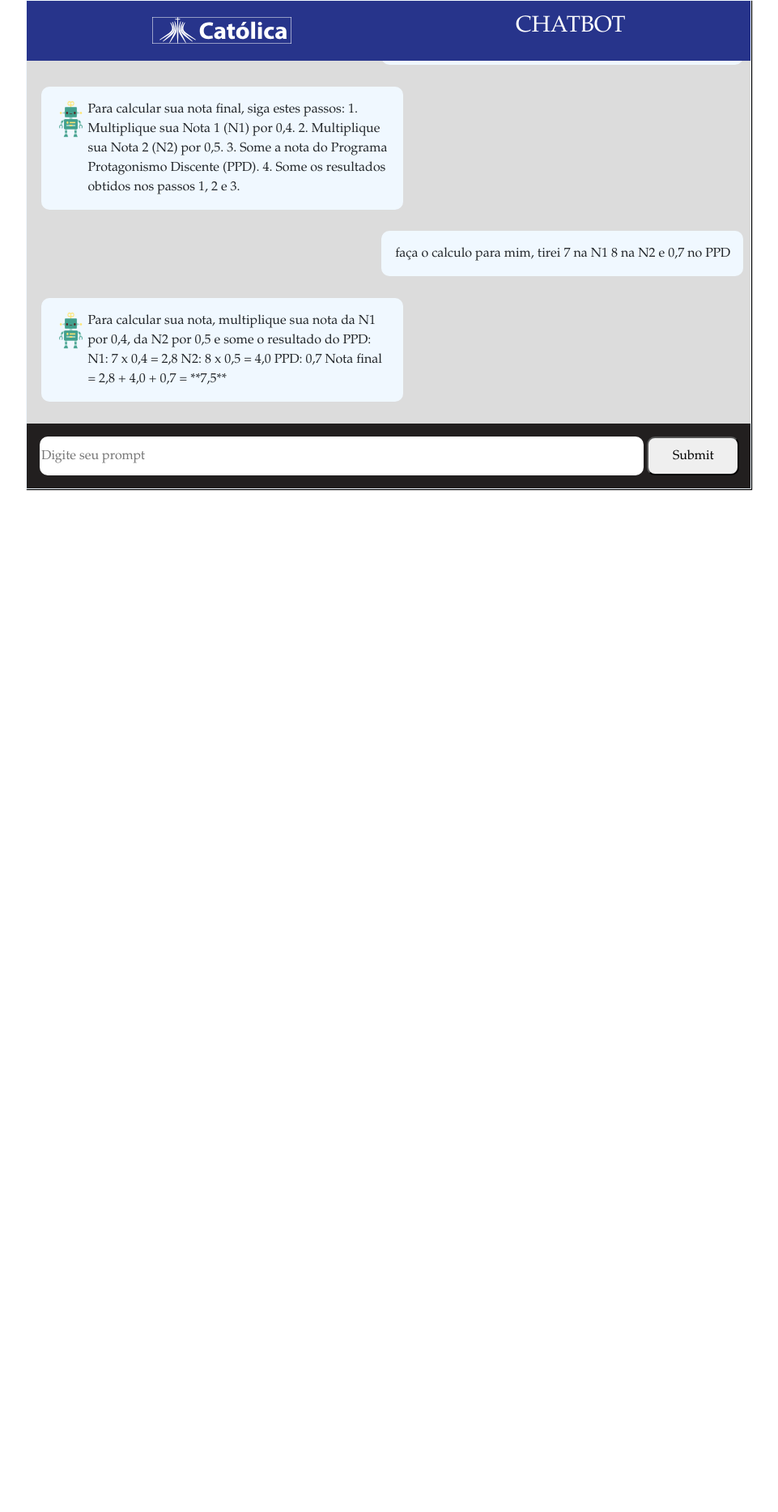
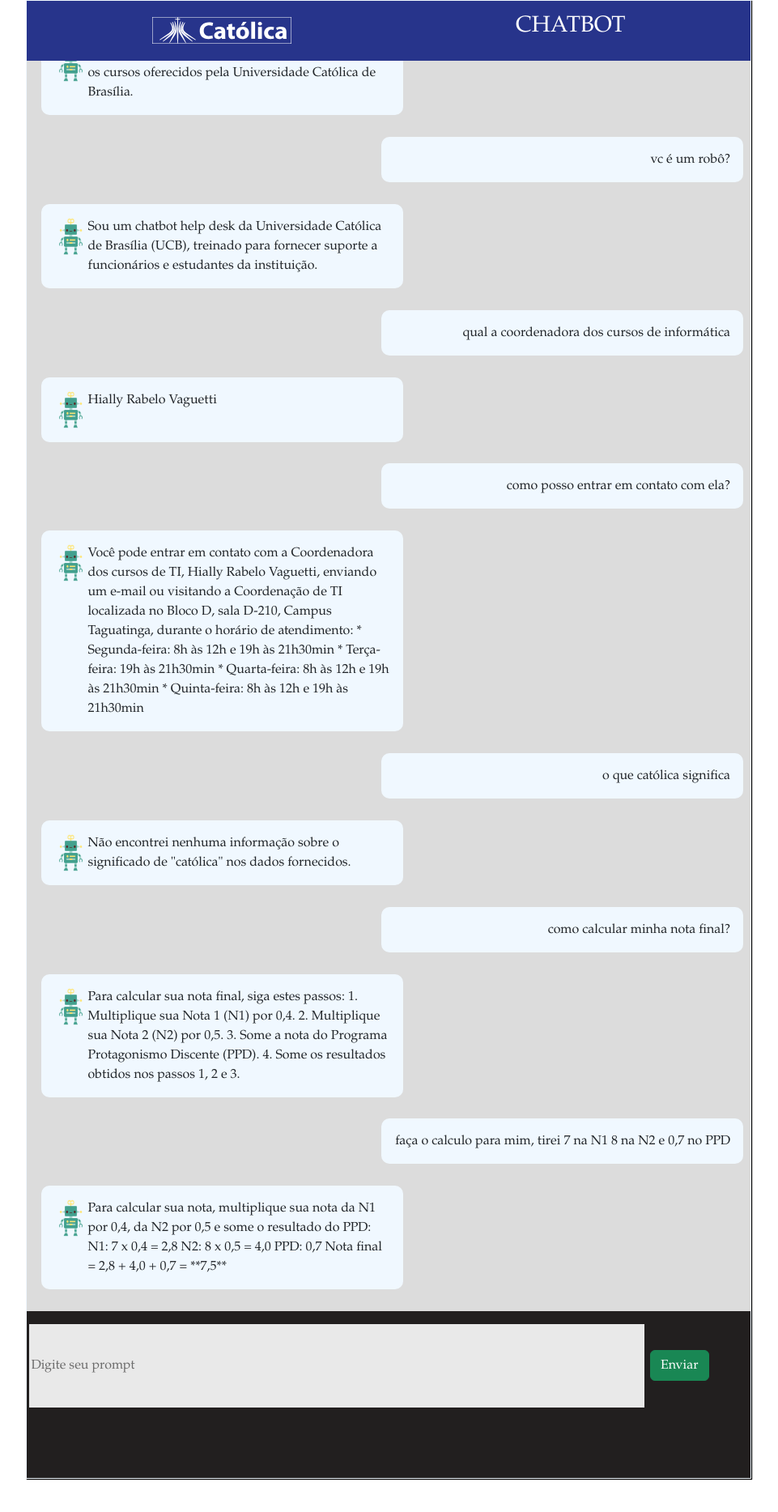
Before and after one commit to samuelx32/Projeto-ChatBot, a Flask app: page / in a window 1280 px wide. Shown: the top 1867 px of the page at 81% size, without its empty margins (160-1121 px from the left). Run offline with Flask 3, Linux system fonts and the light colour scheme; data comes from the database, SQL or seed files in the repository; both versions use the stored data as it was after the commit.

Commit message:
adicionando novo layout e base atualizada

```diff
--- a/app.py
+++ b/app.py
@@ -14,10 +14,25 @@
     genai.configure(api_key=API_CHAT)
 
     model = genai.GenerativeModel('gemini-pro')
-    prompt = f"""(Nome: Julio),
-    (Preço do curso de Ciência da computação: 1567 reais),
-    (horário de aula: das 9 da manhâ até às 11 e meia)
-    (Onde eu abro chamado: Sispred);
+    prompt = f"""(Função: Servir de apoio aos funcionários e estudantes da UCB podendo utilizar essas informações ou fornecidas na internet),
+    (Cursos: Medicina Veterinária, Agronomia, Zootecnia, Direito, Administração, Ciências Contábeis, Engenharia de Software, Arquitetura, Psicologia, Ciência da Computação,e mais),
+    (horário de funcionamento da coordenação: Segunda-feira: 8h às 12h e 19h às 21h30min,Terça-feira: 19h às 21h30min, Quarta-feira: 8h às 12h e 19h às 21h30min, Quinta-feira: 8h às 12h e 19h às 21h30min),
+    (Local da coordenação de TI: Bloco D, sala D-210, Campus Taguatinga),
+    (Coordenadora dos cursos de TI: Hially Rabelo Vaguetti),
+    (Seu email institucional é: Todas as comunicações por e-mail são feitas por meio do e-mail institucional. (SEUNOME@a.ucb.br)),
+    (Sobre a biblioteca virtual: A Minha Biblioteca é uma base de livros eletrônicos que oferece acesso a milhares de livros técnicos, científicos e profissionais das principais editoras acadêmicas do país),
+    (Onde eu abro chamado: Sispred),
+    (Como eu solicito instalação de software: Sispred),
+    (Como trancar o curso:Caso deseje realizar o trancamento do seu curso, é necessário formalizar o pedido no ATENDE.),
+    (Como reservar laboratórios: Enviar e-mail solicitando a reserva),
+    (Qual o padrão de senha: Caracter especial, número e letra minúsculo e maiuscula),
+    (Campus Taguatinga: Câmpus Taguatinga QS 07 - Lote 01 - EPCT - Taguatinga, Brasília/DF - CEP: 71966-700),
+    (Campus Ceilândia: Câmpus Ceilândia St. N QNN 31 - Ceilândia, Brasília - DF, 72225-310 Telefone: 3356-9202),
+    (Horário de funcionamento da biblioteca: Segunda à sexta-feira, das 8h às 21h45. Sábado, das 8h15 às 14h.),
+    (Como calcular sua nota: pegue sua nota N1 e multiplique por 0.4 depois pege a sua nota N2 e multiplique por 0.5 depois pegue sua nota do PPD, aí é só somar tudo)
+    (N1: Nota 1),
+    (N2: Nota 2),
+    (PPD: Programa Protagonismo Discente);
     Você é um chatbot help desk da Universidade católica de brasília, com base nesses dados ou nos disponíveis na internet, responda esse texto a seguir: {mensagem}"""
     chat = model.start_chat(history=[])
     response = chat.send_message(prompt)
--- a/templates/index.html
+++ b/templates/index.html
@@ -35,7 +35,7 @@
         }
 
         .meio{
-            height: 28em;
+            height: 60vh;
             background-color: Gainsboro;
         }
 
@@ -49,7 +49,7 @@
         scroll-container {
             display: block;
             width: 100%;
-            height: 28em;
+            height: 60vh;
             overflow-y: scroll;
             scroll-behavior: smooth;
 
@@ -70,6 +70,7 @@
 
         scroll-page img{
             width:10%;
+            max-width: 10%;
             height:3em;
             max-height: 3em;
         }
@@ -88,23 +89,31 @@
 
         .rodape{
             background-color: #221f1f;
-            height:5em;
+            width:100%;
+            height:8vh;
+
+        }
+
+        .rodape form{
+            display: flex;
+            flex-direction: row;
+            align-items: center;
+            justify-content: space-around;
             padding-top: 1em;
-            padding-left: 1em;
         }
 
         .prompt{
             width:85%;
-            height:3em;
+            height:4vh;
             border:0;
-            border-radius: 10px;
+            opacity: 90%;
         }
 
         .enviar{
-            width:13%;
-            height: 3em;
-            border-radius: 10px;
+            margin-right:3em;
         }
+
+
     </style>
 </head>
 <body>
@@ -141,7 +150,7 @@
         <div class="rodape">
             <form method="post" action="/armazenar-mensagem">
                 <input type="text" name="mensagem" placeholder="Digite seu prompt" class="prompt">
-                <input type="submit" class="enviar">
+                <button type="submit" class="enviar btn btn-success">Enviar</button>
             </form>
         </div>
     </div>
```
Also changed, not shown: banco-chat.db, static/enviar.png (added).
